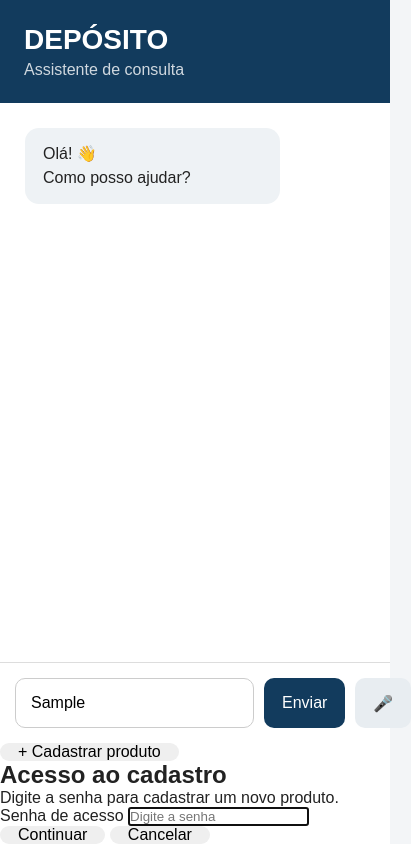
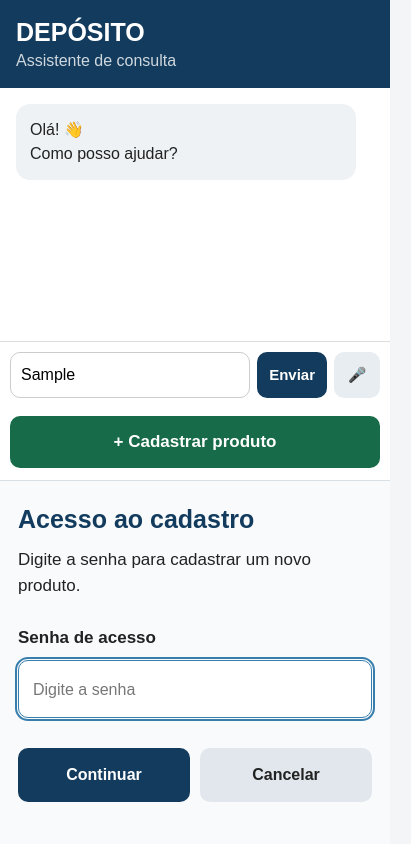
Before and after one commit to FulukaMatos/deposito, a website: page public/index.html in a window 390 px wide. Both pictures are taken after typing "Sample" into the empty fields and a click on the button "+ Cadastrar produto". Shown: the whole page, 411 px wide, since content can reach past the window. Drawn offline with Linux system fonts and the light colour scheme; no server answers.

Commit message:
Refactor and enhance CSS styles for layout and responsiveness

```diff
--- a/public/style.css
+++ b/public/style.css
@@ -1,3 +1,4 @@
+
 * {
     box-sizing: border-box;
     margin: 0;
@@ -10,20 +11,27 @@ body {
     color: #222;
 }
 
+/* ========================================
+   ESTRUTURA PRINCIPAL
+======================================== */
+
 .app {
     width: 100%;
     max-width: 900px;
     height: 100vh;
+    height: 100dvh;
     margin: auto;
     display: flex;
     flex-direction: column;
     background: white;
+    overflow: hidden;
 }
 
 .cabecalho {
     padding: 24px;
     background: #123b5d;
     color: white;
+    flex-shrink: 0;
 }
 
 .logo {
@@ -36,8 +44,13 @@ body {
     opacity: 0.8;
 }
 
+/* ========================================
+   ÁREA DA CONVERSA
+======================================== */
+
 .chat {
     flex: 1;
+    min-height: 0;
     padding: 25px;
     overflow-y: auto;
 }
@@ -48,21 +61,32 @@ body {
     margin-bottom: 15px;
     border-radius: 14px;
     line-height: 1.5;
+    overflow-wrap: anywhere;
 }
 
 .bot {
     background: #eef2f5;
 }
 
+.produto {
+    max-width: 100%;
+}
+
+/* ========================================
+   CAMPO DE BUSCA
+======================================== */
+
 .entrada {
     display: flex;
     gap: 10px;
     padding: 15px;
     border-top: 1px solid #ddd;
+    flex-shrink: 0;
 }
 
 #campoBusca {
     flex: 1;
+    min-width: 0;
     padding: 15px;
     border: 1px solid #ccc;
     border-radius: 10px;
@@ -72,16 +96,260 @@ body {
 button {
     border: none;
     border-radius: 10px;
-    padding: 0 18px;
+    padding: 12px 18px;
     cursor: pointer;
     font-size: 16px;
+    font-weight: 600;
+    transition: opacity 0.2s;
+}
+
+button:active {
+    opacity: 0.8;
+}
+
+button:disabled {
+    opacity: 0.6;
+    cursor: not-allowed;
 }
 
 #botaoEnviar {
     background: #123b5d;
     color: white;
+    flex-shrink: 0;
 }
 
 #botaoVoz {
     background: #e8edf1;
+    flex-shrink: 0;
 }
+
+/* ========================================
+   BOTÃO CADASTRAR PRODUTO
+======================================== */
+
+.area-botao-cadastro {
+    padding: 10px 15px 18px;
+    flex-shrink: 0;
+}
+
+#botaoCadastrar {
+    width: 100%;
+    min-height: 50px;
+    background: #176b48;
+    color: white;
+    font-size: 17px;
+}
+
+/* ========================================
+   TELAS DE SENHA E CADASTRO
+======================================== */
+
+.area-cadastro {
+    flex-shrink: 0;
+    width: 100%;
+    padding: 24px;
+    border-top: 1px solid #d9e0e5;
+    background: #f8fafc;
+    overflow-y: auto;
+    overscroll-behavior: contain;
+}
+
+/* Respeita o atributo hidden do HTML */
+[hidden] {
+    display: none !important;
+}
+
+.area-cadastro h2 {
+    color: #123b5d;
+    font-size: 24px;
+    line-height: 1.3;
+    margin-bottom: 10px;
+}
+
+.area-cadastro p {
+    font-size: 16px;
+    line-height: 1.5;
+    margin-bottom: 18px;
+}
+
+.area-cadastro form {
+    display: flex;
+    flex-direction: column;
+    gap: 10px;
+}
+
+.area-cadastro label {
+    display: block;
+    margin-top: 8px;
+    font-size: 16px;
+    font-weight: 700;
+    line-height: 1.4;
+}
+
+.area-cadastro input {
+    display: block;
+    width: 100%;
+    min-width: 0;
+    min-height: 54px;
+    padding: 14px 15px;
+    border: 1px solid #b9c5cf;
+    border-radius: 10px;
+    background: white;
+    color: #222;
+    font-family: Arial, sans-serif;
+    font-size: 18px;
+}
+
+.area-cadastro input:focus,
+#campoBusca:focus {
+    outline: 2px solid #377eac;
+    outline-offset: 1px;
+    border-color: #377eac;
+}
+
+.area-cadastro input::placeholder {
+    color: #777;
+    font-size: 16px;
+}
+
+/* ========================================
+   BOTÕES SALVAR E CANCELAR
+======================================== */
+
+.acoes-cadastro {
+    display: flex;
+    gap: 12px;
+    margin-top: 16px;
+}
+
+.acoes-cadastro button {
+    flex: 1;
+    min-width: 0;
+    min-height: 52px;
+    padding: 12px 14px;
+    font-size: 16px;
+}
+
+#botaoValidarSenha,
+#botaoSalvarProduto {
+    background: #123b5d;
+    color: white;
+}
+
+#botaoCancelarSenha,
+#botaoCancelarCadastro {
+    background: #e1e7ec;
+    color: #222;
+}
+
+/* Mensagens de retorno do formulário */
+#mensagemSenha,
+#mensagemCadastro {
+    margin-top: 10px;
+    margin-bottom: 0;
+    font-size: 16px;
+    line-height: 1.5;
+    overflow-wrap: anywhere;
+}
+
+/* ========================================
+   AJUSTES PARA CELULARES
+======================================== */
+
+@media (max-width: 600px) {
+
+    .app {
+        max-width: 100%;
+    }
+
+    .cabecalho {
+        padding: 18px 16px;
+    }
+
+    .logo {
+        font-size: 25px;
+    }
+
+    .chat {
+        padding: 16px;
+    }
+
+    .mensagem {
+        max-width: 95%;
+        padding: 14px;
+    }
+
+    .produto {
+        max-width: 100%;
+    }
+
+    .entrada {
+        gap: 7px;
+        padding: 10px;
+    }
+
+    #campoBusca {
+        padding: 13px 10px;
+        font-size: 16px;
+    }
+
+    button {
+        padding: 12px;
+        font-size: 15px;
+    }
+
+    #botaoVoz {
+        min-width: 46px;
+        padding: 10px;
+    }
+
+    .area-botao-cadastro {
+        padding: 8px 10px 12px;
+    }
+
+    #botaoCadastrar {
+        min-height: 52px;
+        font-size: 17px;
+    }
+
+    /* Formulário maior e mais confortável */
+    .area-cadastro {
+        padding: 22px 18px;
+        max-height: 78%;
+    }
+
+    .area-cadastro h2 {
+        font-size: 25px;
+        margin-bottom: 12px;
+    }
+
+    .area-cadastro p {
+        font-size: 17px;
+    }
+
+    .area-cadastro label {
+        font-size: 17px;
+        margin-top: 10px;
+    }
+
+    .area-cadastro input {
+        min-height: 58px;
+        padding: 16px 14px;
+        font-size: 18px;
+    }
+
+    .area-cadastro input::placeholder {
+        font-size: 16px;
+    }
+
+    .acoes-cadastro {
+        gap: 10px;
+        margin-top: 20px;
+    }
+
+    .acoes-cadastro button {
+        min-height: 54px;
+        padding: 12px 10px;
+        font-size: 16px;
+    }
+}
```
